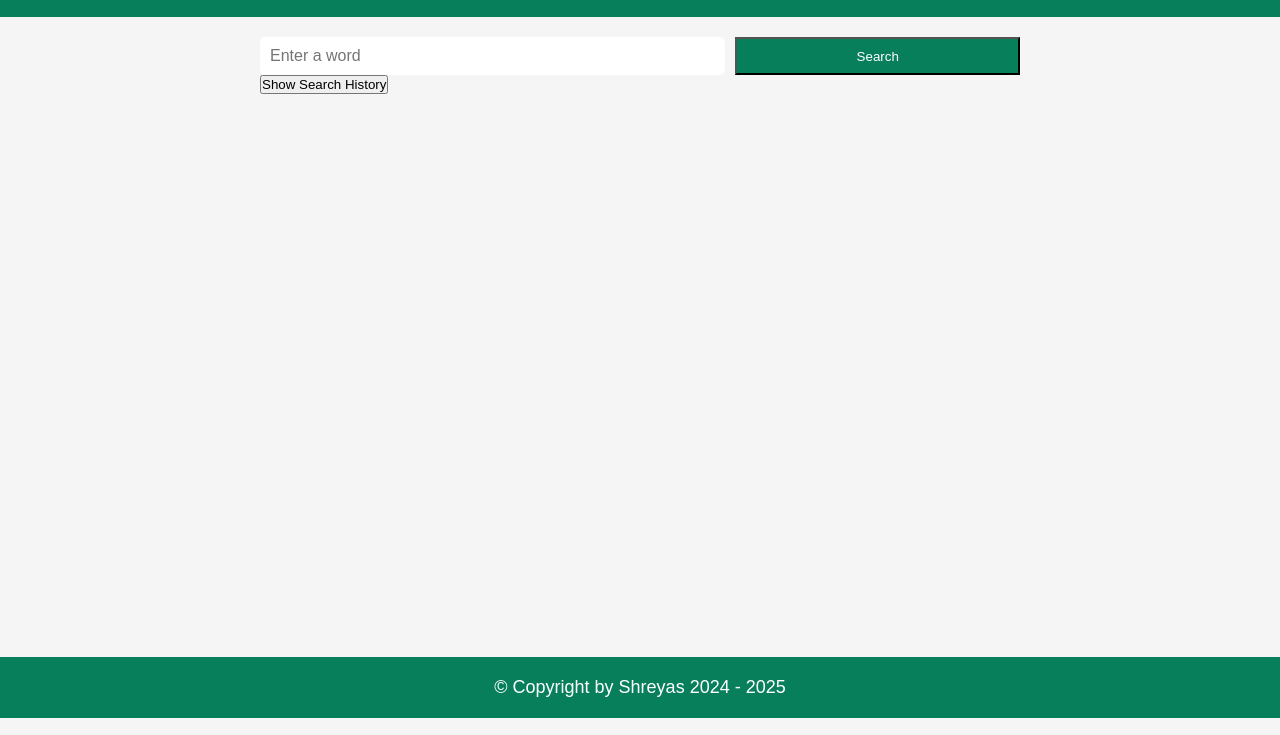
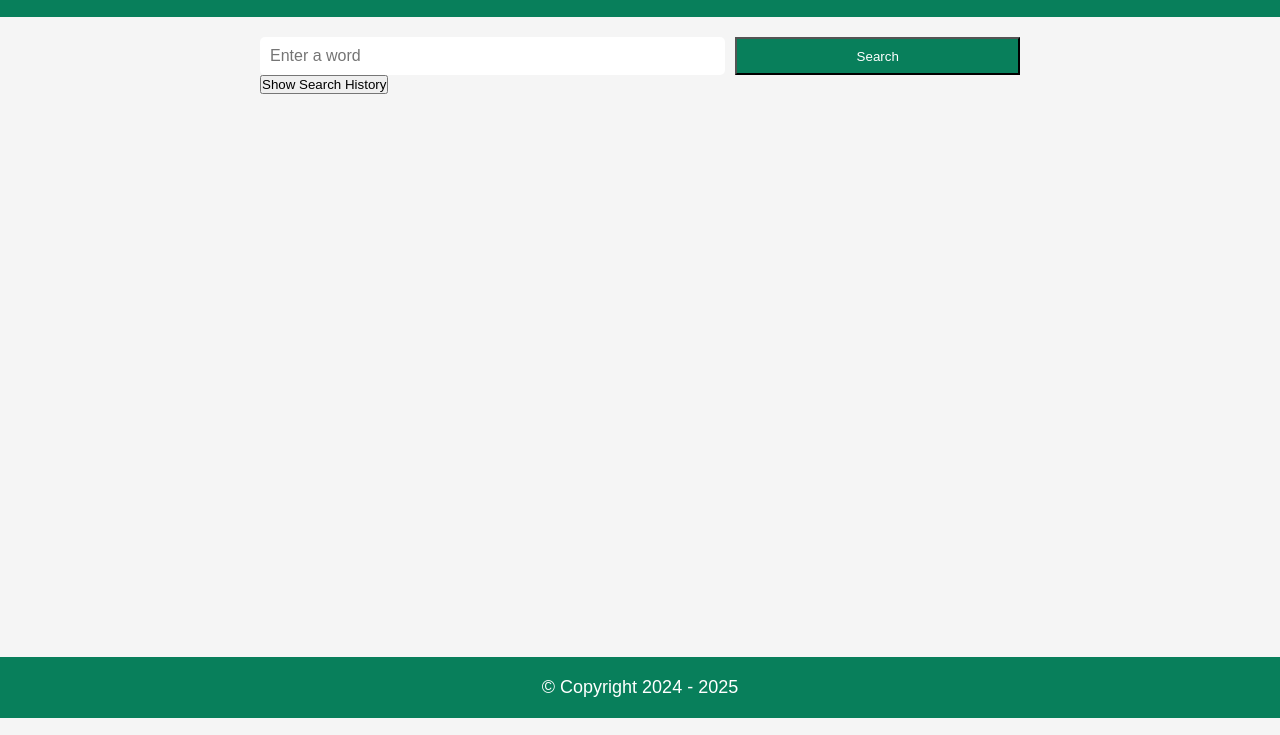
Before and after one commit to sahilpatil24/Dictionary-App, a plain HTML site: page index.html in a window 1280 px wide. Shown: the part 65-800 px from the top of the page. Drawn offline with Linux system fonts and the light colour scheme.

Commit message:
Update index.html

```diff
--- a/index.html
+++ b/index.html
@@ -27,7 +27,7 @@
       <!-- Hidden by default -->
     </main>
     <footer>
-      <p>&copy; Copyright by Shreyas 2024 - 2025</p>
+      <p>&copy; Copyright 2024 - 2025</p>
     </footer>
 
     <!-- Modal for displaying errors -->
```
